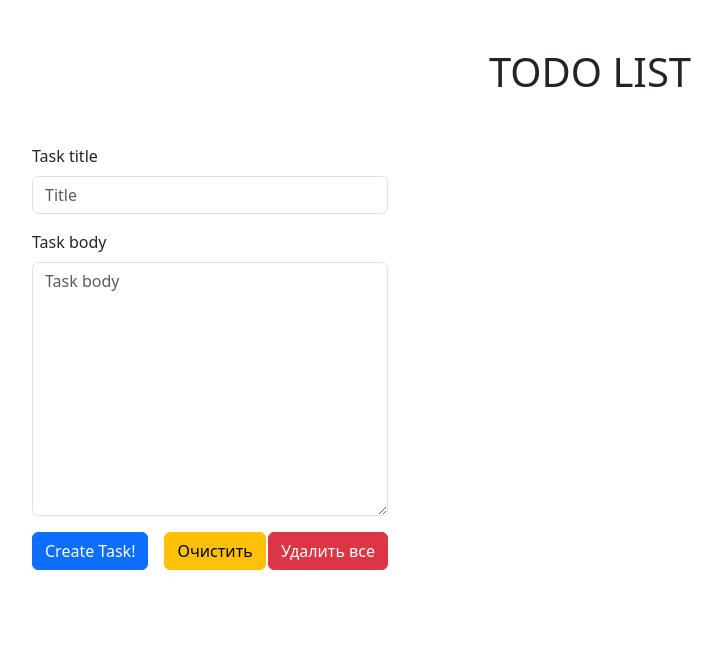
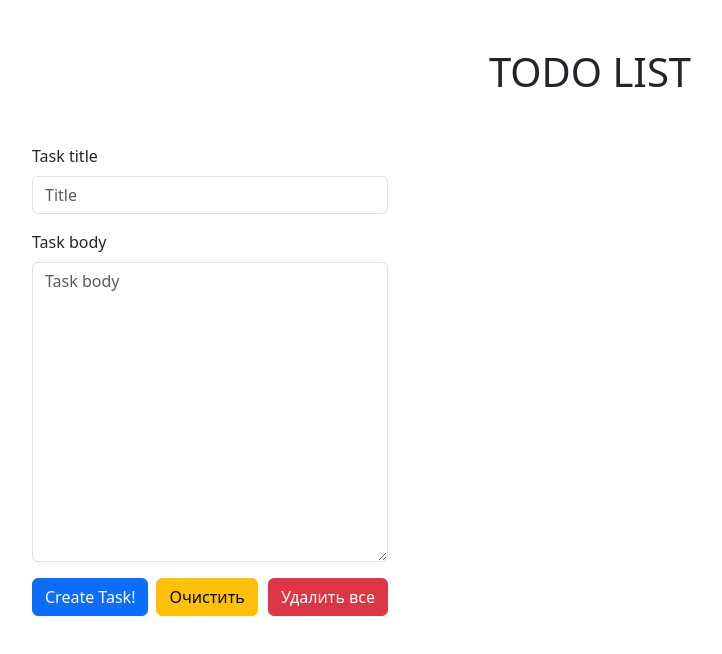
Before and after one commit to VitaliiaYaremenko/REACT-hw, a React (Vite) app in the folder react-app/: page / in a window 1280 px wide. Shown: the top 654 px of the page, without its empty margins (50-772 px from the left). Built offline with nearby package versions, Linux system fonts and the light colour scheme.

Commit message:
added changes

```diff
--- a/react-app/src/App.jsx
+++ b/react-app/src/App.jsx
@@ -1,7 +1,6 @@
 import React from 'react';
 import { BrowserRouter as Router, Routes, Route } from 'react-router-dom';
 import TodoList from './components/TodoList';
-import TodoDetail from './components/TodoDetail';
 
 function App() {
     return (
@@ -11,7 +10,6 @@ function App() {
                 <div className="container">
                     <Routes>
                         <Route path="/" element={<TodoList />} />
-                        <Route path="/todo-items/:id" element={<TodoDetail />} />
                     </Routes>
                 </div>
             </main>
--- a/react-app/src/components/FormikTodoForm/FormikTodoForm.jsx
+++ /dev/null
@@ -1,57 +0,0 @@
-import React from 'react';
-import { Formik, Form, Field, ErrorMessage } from 'formik';
-import { Button } from 'react-bootstrap';
-import validationSchema from '../../validation/validationSchema.js';
-
-const FormikTodoForm = ({ addTodo }) => {
-    return (
-        <Formik
-            initialValues={{ title: '', description: '' }}
-            validationSchema={validationSchema}
-            onSubmit={(values, { resetForm }) => {
-                addTodo({
-                    id: Date.now(),
-                    title: values.title,
-                    description: values.description,
-                    completed: false
-                });
-                resetForm();
-            }}
-        >
-            {({ resetForm }) => (
-                <Form id="todoForm">
-                    <div className="mb-3">
-                        <label className="form-label" htmlFor="title">Task title</label>
-                        <Field
-                            type="text"
-                            name="title"
-                            className="form-control"
-                            placeholder="Title"
-                        />
-                        <ErrorMessage name="title" component="div" className="text-danger" />
-                    </div>
-                    <div className="mb-3">
-                        <label className="form-label" htmlFor="description">Task body</label>
-                        <Field
-                            as="textarea"
-                            name="description"
-                            className="form-control"
-                            placeholder="Task body"
-                            rows="10"
-                        />
-                        <ErrorMessage name="description" component="div" className="text-danger" />
-                    </div>
-                    <div className="d-flex justify-content-between">
-                        <div className='d-flex gap-3'>
-                            <Button variant="primary" type="submit">Create Task!</Button>
-                            <Button variant="warning" type="reset" className="ml-2" onClick={resetForm}>Очистить</Button>
-                        </div>
-                        <Button variant="danger" type="button" className="remove-all" onClick={() => addTodo([])}>Удалить все</Button>
-                    </div>
-                </Form>
-            )}
-        </Formik>
-    );
-};
-
-export default FormikTodoForm;
--- a/react-app/src/components/FormikTodoForm/index.js
+++ /dev/null
@@ -1,3 +0,0 @@
-import FormikTodoForm from './FormikTodoForm.jsx'
-
-export default FormikTodoForm;
--- a/react-app/src/components/TodoDetail/TodoDetail.jsx
+++ /dev/null
@@ -1,24 +0,0 @@
-import React from 'react';
-import { useParams, Link } from 'react-router-dom';
-
-const TodoDetail = ({ location }) => {
-    const { id } = useParams();
-    const todo = location.state?.todo;
-
-    if (!todo) {
-        return <div>Task not found</div>;
-    }
-
-    const { title, description, completed } = todo;
-
-    return (
-        <div>
-            <h2>{title}</h2>
-            <p>{description}</p>
-            <p>Completed: {completed ? "Yes" : "No"}</p>
-            <Link to="/" className="btn btn-primary">Back to List</Link>
-        </div>
-    );
-};
-
-export default TodoDetail;
--- a/react-app/src/components/TodoDetail/index.js
+++ /dev/null
@@ -1,3 +0,0 @@
-import TodoDetail from './TodoDetail.jsx';
-
-export default TodoDetail;
--- a/react-app/src/components/TodoForm/TodoForm.jsx
+++ b/react-app/src/components/TodoForm/TodoForm.jsx
@@ -1,9 +1,80 @@
 import React from 'react';
-import FormikTodoForm from '../FormikTodoForm';
+import { Formik, Form, Field, ErrorMessage } from 'formik';
+import { Button } from 'react-bootstrap';
+import classNames from 'classnames';
+import  validationSchema  from '../../validation/validationSchema.js';
 
-const TodoForm = ({ addTodo }) => {
+const buttonStyles = {
+    primary: 'btn btn-primary',
+    warning: 'btn btn-warning',
+    danger: 'btn btn-danger',
+};
+
+const TodoForm = ({ addTodo = () => {}, clearTodos = () => {} }) => {
+    const initialValues = { title: '', description: '' };
+
+    const handleSubmit = (values, { resetForm }) => {
+        addTodo(values.title, values.description);
+        resetForm();
+    };
+
     return (
-        <FormikTodoForm addTodo={addTodo} />
+        <Formik
+            initialValues={initialValues}
+            validationSchema={validationSchema}
+            onSubmit={handleSubmit}
+        >
+            {({ resetForm }) => (
+                <Form>
+                    <div className="mb-3">
+                        <label className="form-label">Task title</label>
+                        <Field
+                            type="text"
+                            name="title"
+                            className="form-control"
+                            placeholder="Title"
+                        />
+                        <ErrorMessage name="title" component="div" className="text-danger" />
+                    </div>
+                    <div className="mb-3">
+                        <label className="form-label">Task body</label>
+                        <Field
+                            as="textarea"
+                            name="description"
+                            className="form-control"
+                            style={{ height: '300px' }}
+                            placeholder="Task body"
+                            rows="3"
+                        />
+                        <ErrorMessage name="description" component="div" className="text-danger" />
+                    </div>
+                    <div className="d-flex justify-content-between">
+                        <div className='d-flex gap-2'>
+                            <Button
+                                type="submit"
+                                className={classNames(buttonStyles.primary)}
+                            >
+                                Create Task!
+                            </Button>
+                            <Button
+                                type="reset"
+                                className={classNames(buttonStyles.warning)}
+                                onClick={() => resetForm()}
+                            >
+                                Очистить
+                            </Button>
+                        </div>
+                        <Button
+                            type="button"
+                            className={classNames(buttonStyles.danger)}
+                            onClick={clearTodos}
+                        >
+                            Удалить все
+                        </Button>
+                    </div>
+                </Form>
+            )}
+        </Formik>
     );
 };
 
--- a/react-app/src/components/TodoList/TodoList.jsx
+++ b/react-app/src/components/TodoList/TodoList.jsx
@@ -1,45 +1,51 @@
 import React, { useState } from 'react';
+import { Row, Col } from 'react-bootstrap';
 import TodoForm from '../TodoForm';
 import TodoItem from '../TodoItem';
 
 const TodoList = () => {
     const [todos, setTodos] = useState([]);
 
-    const addTodo = (todo) => {
-        if (Array.isArray(todo)) {
-            setTodos([]);
-        } else {
-            setTodos([...todos, todo]);
-        }
+    const addTodo = (title, description) => {
+        const newTodo = { title, description, completed: false };
+        setTodos([...todos, newTodo]);
     };
 
-    const deleteTodo = (id) => {
-        setTodos(todos.filter(todo => todo.id !== id));
+    const deleteTodo = (index) => {
+        setTodos(todos.filter((_, i) => i !== index));
     };
 
-    const toggleComplete = (id) => {
-        setTodos(todos.map(todo =>
-            todo.id === id ? { ...todo, completed: !todo.completed } : todo
-        ));
+    const toggleComplete = (index) => {
+        const updatedTodos = todos.map((todo, i) =>
+            i === index ? { ...todo, completed: !todo.completed } : todo
+        );
+        setTodos(updatedTodos);
+    };
+
+    const clearTodos = () => {
+        setTodos([]);
     };
 
     return (
-        <div className="row">
-            <div className="col-4">
-                <TodoForm addTodo={addTodo} />
-            </div>
-            <div className="col-8">
-                <div className="row" id="todoItems">
-                    {todos.map(todo => (
+        <div>
+            <Row>
+                <Col md={4}>
+                    <TodoForm addTodo={addTodo} clearTodos={clearTodos} />
+                </Col>
+                <Col md={8}>
+                    <Row id="todoItems">
+                        {todos.map((todo, index) => (
                             <TodoItem
-                            key={todo.id}
+                                key={index}
                                 todo={todo}
+                                index={index}
                                 deleteTodo={deleteTodo}
                                 toggleComplete={toggleComplete}
                             />
                         ))}
-                </div>
-            </div>
+                    </Row>
+                </Col>
+            </Row>
         </div>
     );
 };
```
Also changed, not shown: react-app/src/components/TodoItem/TodoItem.jsx (+41 -12 lines). Lines whose indentation alone changed are shown as unchanged.
